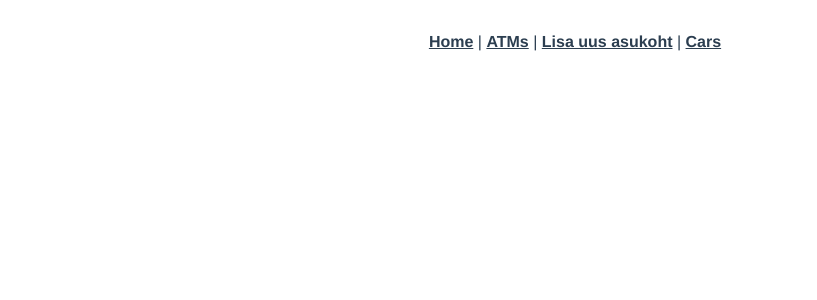
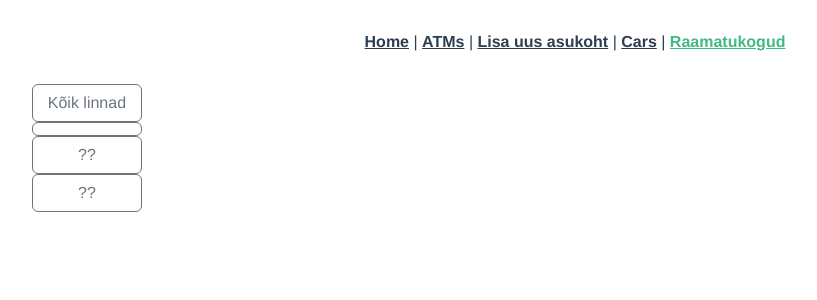
Before and after one commit to raintuur/front_bank_27, a Vue app: page /#/libraries in a window 1280 px wide. Shown: the top 300 px of the page, without its empty margins (65-882 px from the left). Built offline with nearby package versions, Linux system fonts and the light colour scheme; no server answers.

Commit message:
new beginnings

```diff
--- a/src/App.vue
+++ b/src/App.vue
@@ -4,7 +4,8 @@
       <router-link to="/">Home</router-link> |
       <router-link to="/atms">ATMs</router-link> |
       <router-link to="/atm/location">Lisa uus asukoht</router-link> |
-      <router-link to="/cars">Cars</router-link>
+      <router-link to="/cars">Cars</router-link> |
+      <router-link to="/libraries">Raamatukogud</router-link>
     </nav>
     <router-view/>
   </div>
--- /dev/null
+++ b/src/components/library/CitiesButtons.vue
@@ -0,0 +1,47 @@
+<template>
+  <div class="col-2">
+
+    <div class="row">
+      <button type="button" class="btn btn-outline-secondary">Kõik linnad</button>
+    </div>
+    <div class="row">
+      <button v-for="city in cities" type="button" class="btn btn-outline-secondary">{{city.cityName}}</button>
+    </div>
+    <div class="row">
+      <button type="button" class="btn btn-outline-secondary"> ??</button>
+    </div>
+    <div class="row">
+      <button type="button" class="btn btn-outline-secondary"> ??</button>
+    </div>
+
+  </div>
+</template>
+<script>
+export default {
+  name: 'CitiesButtons',
+  data: function () {
+    return {
+      cities: [{
+        cityId: 0,
+        cityName: '',
+      }
+      ]
+    }
+  },
+  methods: {
+    getCitiesName: function () {
+      this.$http.get("/library/cities")
+          .then(response => {
+            this.cities(response.data)
+          })
+          .catch(error => {
+            console.log(error)
+          })
+    },
+  },
+  beforeMount() {
+    this.getCitiesName()
+  }
+}
+
+</script>
--- a/src/router/index.js
+++ b/src/router/index.js
@@ -5,6 +5,7 @@ import CarsView from "@/views/CarsView.vue";
 import AboutView from "@/views/AboutView.vue";
 import AtmsView from "@/views/AtmsView.vue";
 import AtmLocationView from "@/views/AtmLocationView.vue";
+import LibrariesView from "@/views/LibrariesView.vue";
 
 Vue.use(VueRouter)
 
@@ -33,6 +34,11 @@ const routes = [
     path: '/about',
     name: 'aboutRoute',
     component: AboutView
+  },
+  {
+    path: '/libraries',
+    name: 'librariesRoute',
+    component: LibrariesView
   }
 ]
 
--- /dev/null
+++ b/src/views/LibrariesView.vue
@@ -0,0 +1,23 @@
+<template>
+  <div>
+    <div class="row">
+      <div class="col-1">
+
+      </div>
+      <div class="col-5">
+        <CitiesButtons/>
+      </div>
+
+  </div>
+
+  </div>
+</template>
+
+<script>
+import CitiesButtons from "@/components/library/CitiesButtons.vue";
+
+export default {
+  name: "LibrariesView",
+  components: {CitiesButtons}
+}
+</script>
--- a/vue.config.js
+++ b/vue.config.js
@@ -1,7 +1,7 @@
 module.exports = {
     devServer: {
         // proxy: 'http://localhost:8080'
-        // proxy: 'https://stoplight.io/mocks/valiit/myproject/127967583'
+
         proxy: 'https://stoplight.io/mocks/janeli123/myproject/127967583'
 
     }
```
